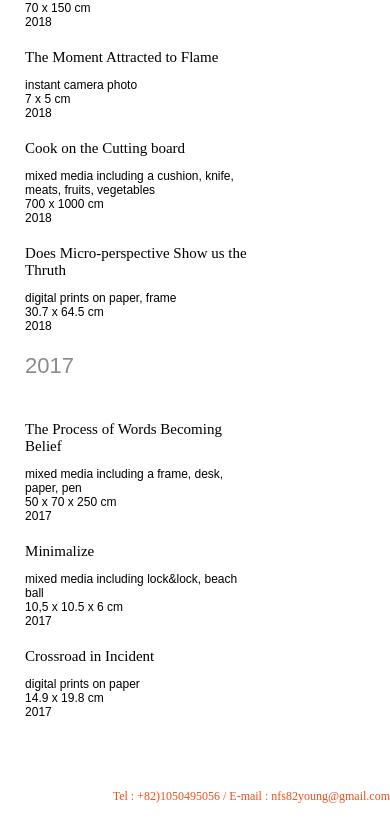
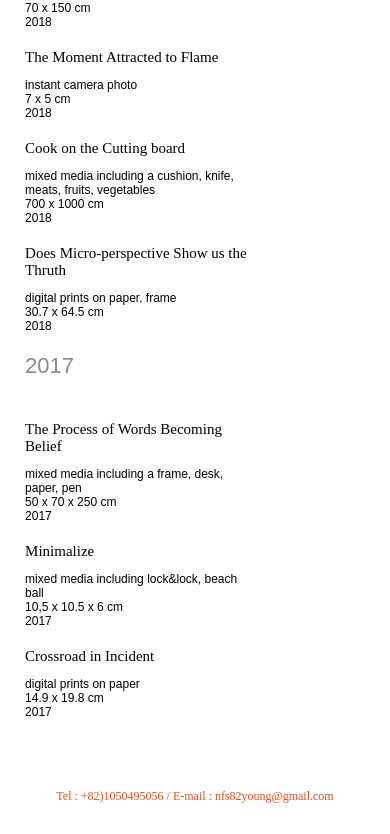
Before and after one commit to Naked-friends82/studio_detour_2.0, a React (Create React App) app: page /#/artwork in a window 390 px wide. Shown: the part 2473-3307 px from the top of the page. Built offline with nearby package versions, Linux system fonts and the light colour scheme.

Commit message:
footer css

```diff
--- a/src/css_mobile/univer_mobile.css
+++ b/src/css_mobile/univer_mobile.css
@@ -1,10 +1,5 @@
 /* 모바일 버전 */
 @media screen and (max-width: 768px) {
-  footer {
-    margin-top: 60px;
-    margin-bottom: 30px;
-    text-align: right;
-  }
 }
 @media screen and (min-device-width: 375px) and (max-device-width: 812px) and (-webkit-min-device-pixel-ratio: 3) {
   /* 큰박스 */
```
